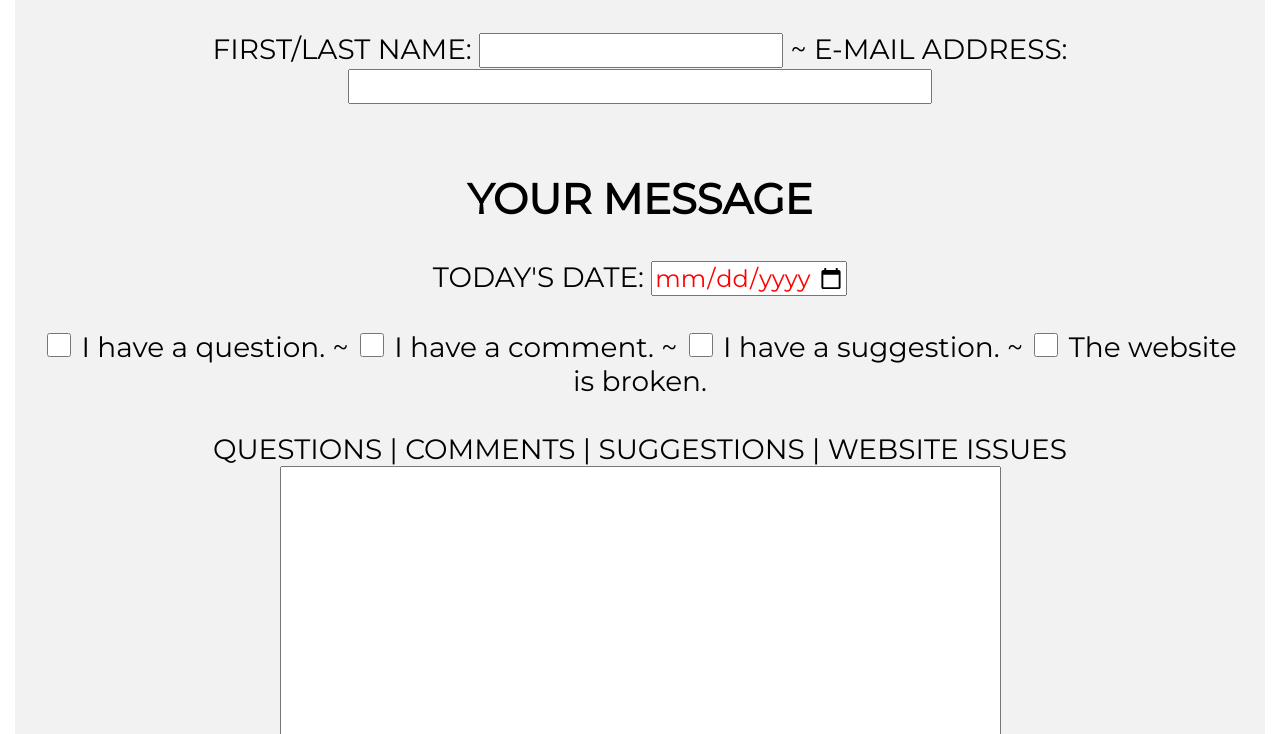
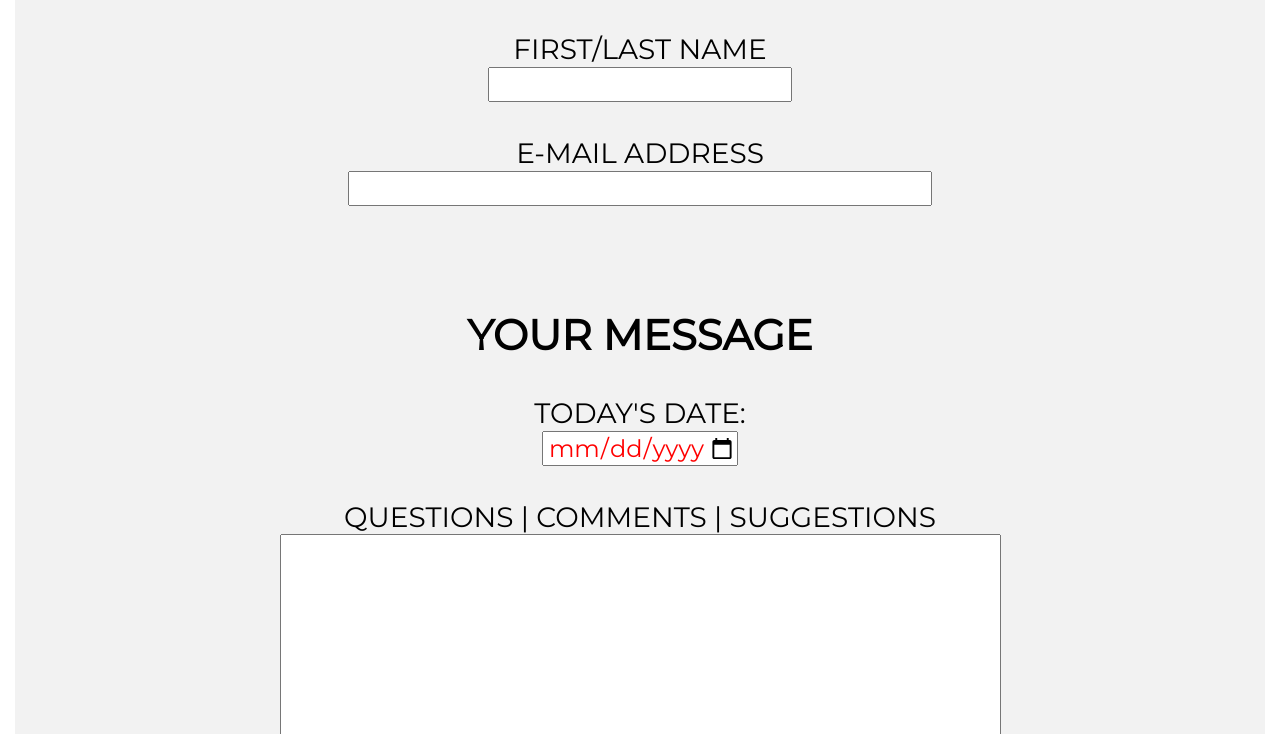
Before and after one commit to CompSciCodes/theOwl, a plain HTML site: page contact.html in a window 1280 px wide. Shown: the part 646-1380 px from the top of the page. Drawn offline with Linux system fonts and the light colour scheme.

Commit message:
Add files via upload

```diff
--- a/contact.html
+++ b/contact.html
@@ -50,38 +50,23 @@
 		<form method="post" name="myemailform" action="https://formspree.io/xrgkkjwe">
 			<h2>PERSONAL INFORMATION</h2>
 
-			<label for="name">FIRST/LAST NAME:</label>
-  			<input type="text" id="name" name="name" size="20">
+			<label for="name">FIRST/LAST NAME</label><br>
+  			<input type="text" id="name" class="info" name="name" size="20"><br><br>
 
-  			<label for="email">~ E-MAIL ADDRESS:</label>
-  			<input type="text" id="email" class="email" name="email" size="40" ><br>
+  			<label for="email">E-MAIL ADDRESS</label><br>
+  			<input type="text" id="email" class="info" name="email" size="40" ><br><br><br>
 
-  			<br>
 
   			<h2>YOUR MESSAGE</h2>
 
-  			<label for="today">TODAY'S DATE:</label>
-			<input type="date" id="today" name="today" min="2020-01-01" max="2025-12-31">
+  			<label for="today">TODAY'S DATE:</label><br>
+			<input type="date" id="today" name="today" min="2020-01-01" max="2025-12-31"><br><br>
 
-			<br><br>
 
-			<input type="checkbox" id="question" class="checkbox" name="question">
-			<label for="question">I have a question. ~</label>
-			<input type="checkbox" id="comment" class="checkbox" name="comment">
-			<label for="comment">I have a comment. ~</label>
-			<input type="checkbox" id="suggestion" class="checkbox" name="suggestion">
-			<label for="suggestion">I have a suggestion. ~</label>
-			<input type="checkbox" id="issue" class="checkbox" name="issue">
-			<label for="issue">The website is broken.</label>
+  			<label for="message">QUESTIONS | COMMENTS | SUGGESTIONS</label><br>
+  			<textarea id="message" name="message" rows="10" cols="50"></textarea><br><br>
 
-			<br><br>
-
-  			<label for="message">QUESTIONS | COMMENTS | SUGGESTIONS | WEBSITE ISSUES</label><br>
-  			<textarea id="message" name="message" rows="10" cols="50"></textarea>
-
-  			<br>
-
-  			<input type="submit" value="SUBMIT" target="_blank" />
+  			<input type="submit" value="SUBMIT" />
 
 		</form>
 
--- a/style.css
+++ b/style.css
@@ -157,8 +157,13 @@ textarea {
 	width: 1.5rem;
 }
 
-.email {
+.info {
 	color: blue;
+	text-align: center;
+}
+
+#today {
+	text-align: center;
 }
 
 .resources {
```
